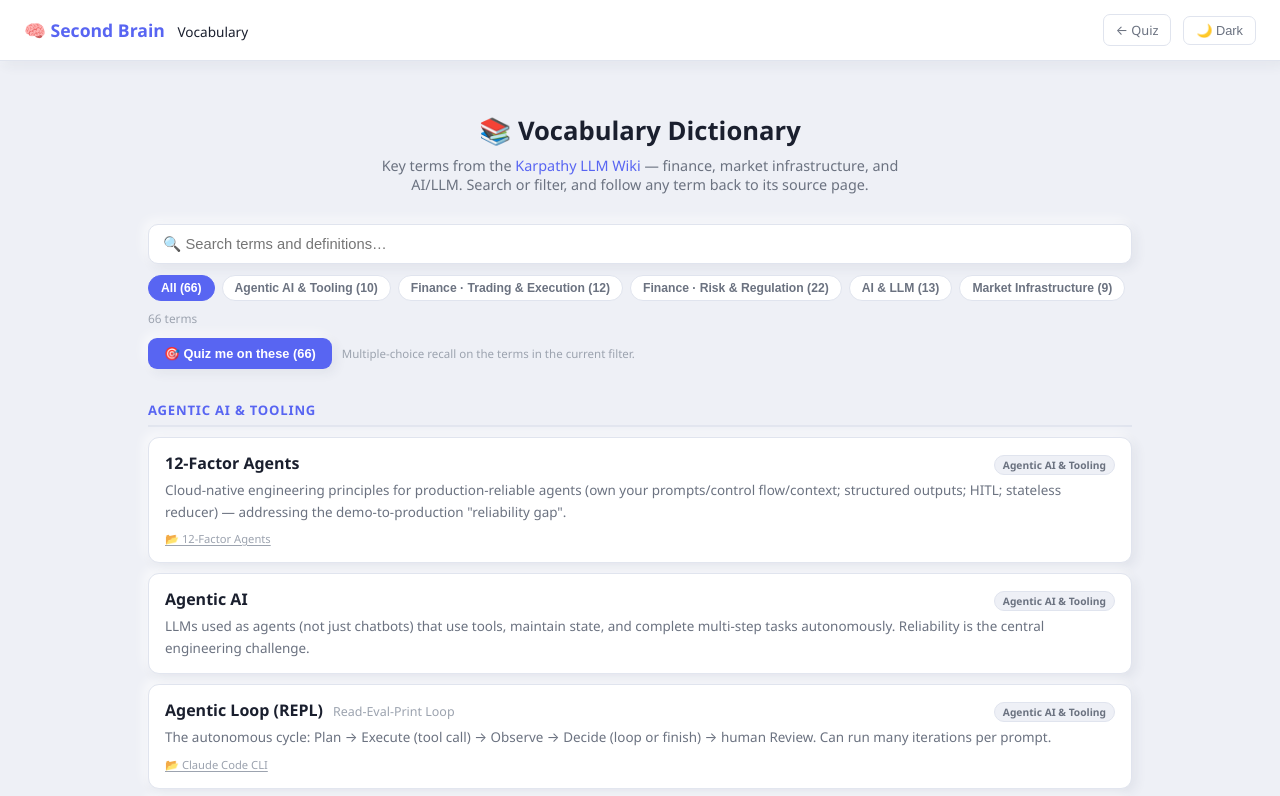
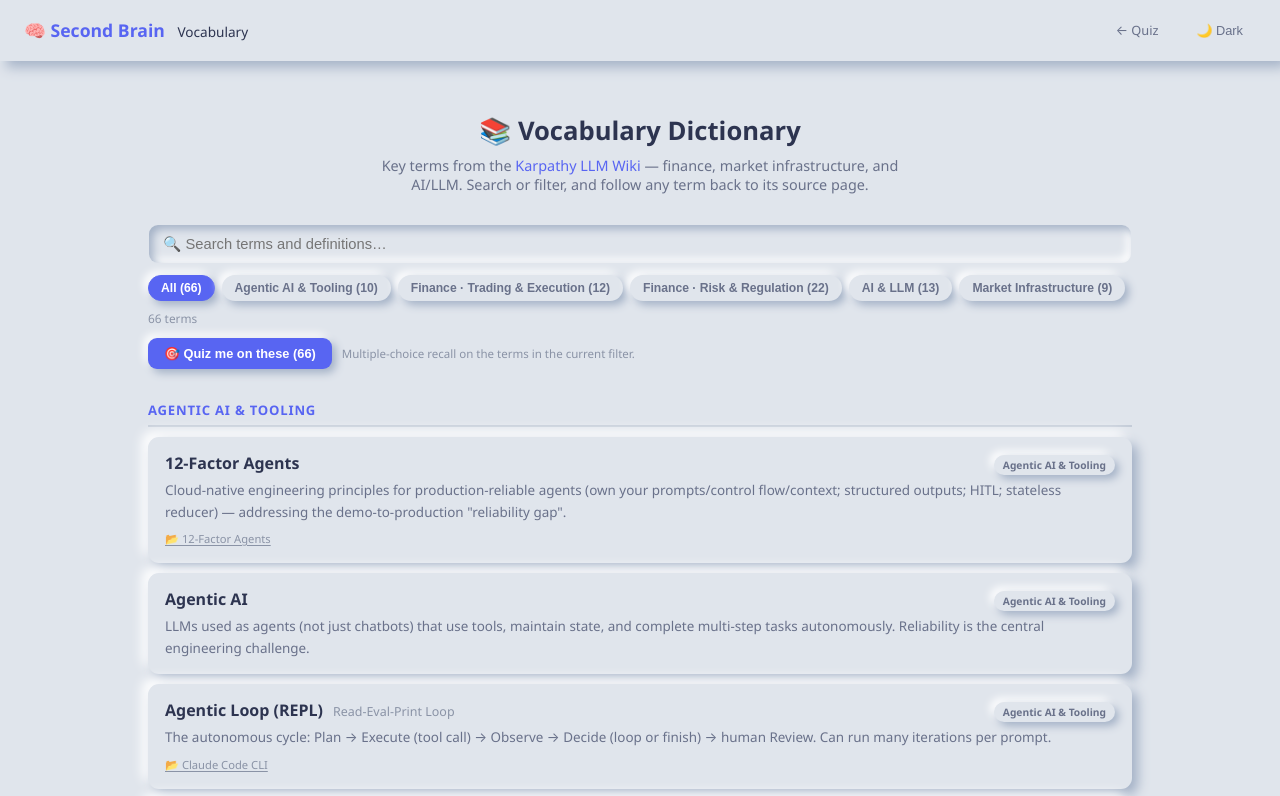
Before and after one commit to lucasmasunoacn/no-gem-public, a plain HTML site: page quiz/vocab.html in a window 1280 px wide. Shown: the top 796 px of the page. Drawn offline with Linux system fonts and the light colour scheme.

Commit message:
fix(quiz): switch to true neumorphism (soft UI) styling (#3)
First pass was soft-flat (white cards on tinted bg). Real neumorphism: all surfaces share one base color (#e0e5ec / dark #2a2e37), no borders, depth from a dual shadow (dark #a3b1c6 bottom-right + light #fff top-left) derived from the surface tone. Added --sh/--sh-sm raised, --sh-in inset tokens; raised tactile controls (buttons, options, chips, dots), recessed inputs + engraved formula/keypoint/explanation boxes; separators moved to a --div token since borders are now transparent. Ref: classic neumorphism login-form palette.

Co-authored-by: Lucas <lucasmasuno@gmail.com>

```diff
--- a/quiz/vocab.html
+++ b/quiz/vocab.html
@@ -7,17 +7,19 @@
 <style>
 /* ── THEME TOKENS (shared with index.html) ─────────────── */
 :root{
-  --bg:#eef0f6;--surf:#ffffff;--card:#ffffff;--brd:#e0e4ee;
+  --bg:#e0e5ec;--surf:#e0e5ec;--card:#e0e5ec;--brd:transparent;--div:#c4ccd8;
   --acc:#5865f2;--grn:#10b981;--red:#ef4444;--yel:#f59e0b;--pur:#7c3aed;
-  --txt:#1a1f2e;--m:#6b7280;--m2:#9ca3af;
-  --sh:4px 4px 12px rgba(40,50,90,.07),-4px -4px 12px rgba(255,255,255,.7);
-  --sh-lg:8px 8px 24px rgba(40,50,90,.12),-6px -6px 18px rgba(255,255,255,.85);
+  --txt:#2d3450;--m:#69718a;--m2:#8a93a6;
+  --d-sh:#a3b1c6;--l-sh:#ffffff;
+  --sh:6px 6px 12px var(--d-sh),-6px -6px 12px var(--l-sh);
+  --sh-lg:9px 9px 20px var(--d-sh),-9px -9px 20px var(--l-sh);
+  --sh-sm:4px 4px 8px var(--d-sh),-4px -4px 8px var(--l-sh);
+  --sh-in:inset 4px 4px 8px var(--d-sh),inset -4px -4px 8px var(--l-sh);
 }
 [data-theme="dark"]{
-  --bg:#1c2030;--surf:#222838;--card:#222838;--brd:#2c3346;
-  --txt:#e8ecf4;--m:#8b93a7;--m2:#9aa3b8;
-  --sh:4px 4px 12px rgba(0,0,0,.40),-4px -4px 12px rgba(255,255,255,.02);
-  --sh-lg:8px 8px 24px rgba(0,0,0,.50),-6px -6px 18px rgba(255,255,255,.03);
+  --bg:#2a2e37;--surf:#2a2e37;--card:#2a2e37;--brd:transparent;--div:#3a3f4b;
+  --txt:#e6e9f0;--m:#9aa3b5;--m2:#7f8799;
+  --d-sh:#1f2228;--l-sh:#353a45;
 }
 *{box-sizing:border-box;margin:0;padding:0}
 body{font-family:'Segoe UI',system-ui,-apple-system,sans-serif;
@@ -114,6 +116,21 @@ mark{background:rgba(245,158,11,.35);color:inherit;border-radius:3px;padding:0 1
 
 footer{text-align:center;padding:24px;font-size:.72rem;color:var(--m2);
   border-top:1px solid var(--brd);margin-top:40px}
+
+/* ── Neumorphism component layer (raised controls, recessed inputs) ── */
+footer{border-color:var(--div)}
+.group-h{border-bottom-color:var(--div)}
+.searchbox,.searchbox:focus{box-shadow:var(--sh-in)}
+.chip{box-shadow:var(--sh-sm)}
+.chip:active{box-shadow:var(--sh-in)}
+.vbadge{box-shadow:var(--sh-sm)}
+.vq-go{box-shadow:var(--sh-sm)}
+.vq-go:active:not(:disabled){box-shadow:var(--sh-in)}
+.vq-opt{box-shadow:var(--sh-sm)}
+.vq-opt:hover:not(:disabled){box-shadow:var(--sh-in)}
+.vq-btn{box-shadow:var(--sh-sm)}
+.vq-btn:active{box-shadow:var(--sh-in)}
+.vq-prog{background:var(--surf);box-shadow:var(--sh-in)}
 </style>
 </head>
 <body>
```
Also changed, not shown: quiz/index.html (+27 -10 lines).
